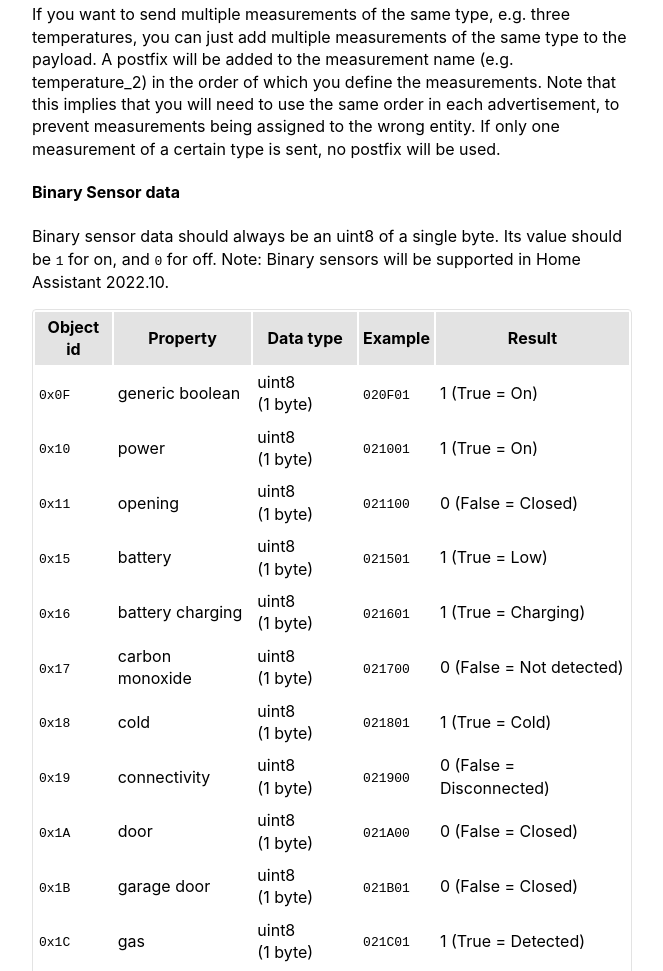
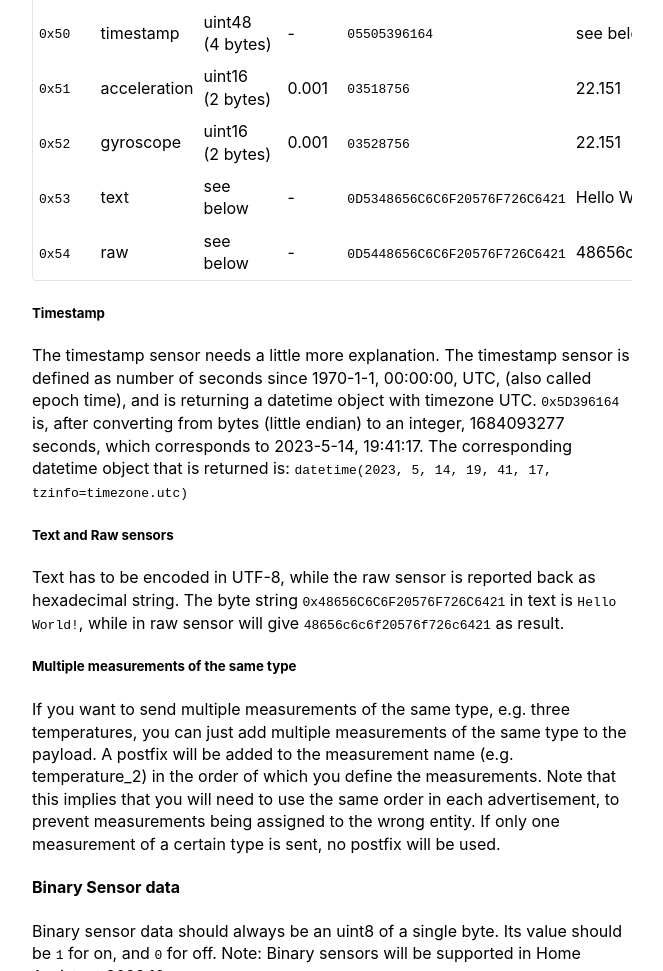
Before and after one commit to home-assistant/bthome.io, an Eleventy site: page src/v1.html in a window 1280 px wide. Shown: the part 4141-5112 px from the top of the page, without its empty margins (308-971 px from the left). Built offline with nearby package versions, Linux system fonts and the light colour scheme; Eleventy itself is replaced by a stand-in of ours; files that its build step writes are made by us from their sources.

Commit message:
feat(raw sensor (#44)

```diff
--- a/src/v1.html
+++ b/src/v1.html
@@ -587,6 +587,36 @@ BTHome data =
           <code>°/s</code>
         </td>
       </tr>
+      <tr>
+        <td>
+          <code>0x53</code>
+        </td>
+        <td>text</td>
+        <td>see below</td>
+        <td>-</td>
+        <td>
+          <code>0D5348656C6C6F20576F726C6421</code>
+        </td>
+        <td>Hello World!</td>
+        <td>
+          <code></code>
+        </td>
+      </tr>
+      <tr>
+        <td>
+          <code>0x54</code>
+        </td>
+        <td>raw</td>
+        <td>see below</td>
+        <td>-</td>
+        <td>
+          <code>0D5448656C6C6F20576F726C6421</code>
+        </td>
+        <td>48656c6c6f20576f726c6421</td>
+        <td>
+          <code></code>
+        </td>
+      </tr>
     </tbody>
   </table>
 </div>
@@ -600,6 +630,13 @@ BTHome data =
   to an integer, 1684093277 seconds, which corresponds to 2023-5-14,
   19:41:17. The corresponding datetime object that is returned is:
   <code>datetime(2023, 5, 14, 19, 41, 17, tzinfo=timezone.utc)</code>
+</p>
+<h5 id="text and raw">Text and Raw sensors</h5>
+<p>
+  Text has to be encoded in UTF-8, while the raw sensor is reported back as
+  hexadecimal string. The byte string <code>0x48656C6C6F20576F726C6421</code>
+  in text is <code>Hello World!</code>, while in raw sensor will give
+  <code>48656c6c6f20576f726c6421</code> as result.
 </p>
 <h5 id="multiple_measurements">Multiple measurements of the same type</h5>
 <p>
```
Also changed, not shown: src/format.html (+12 -12 lines).
